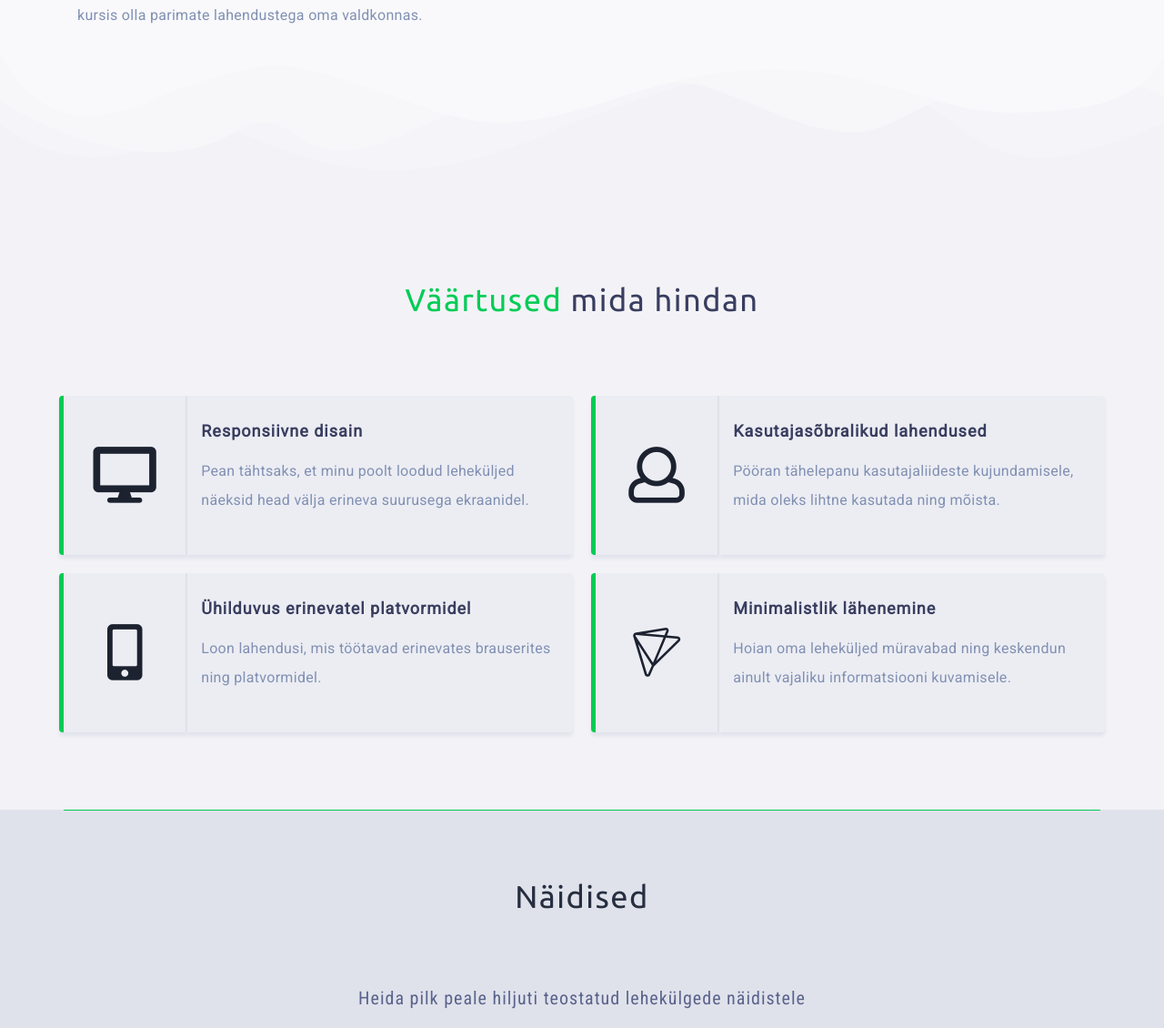
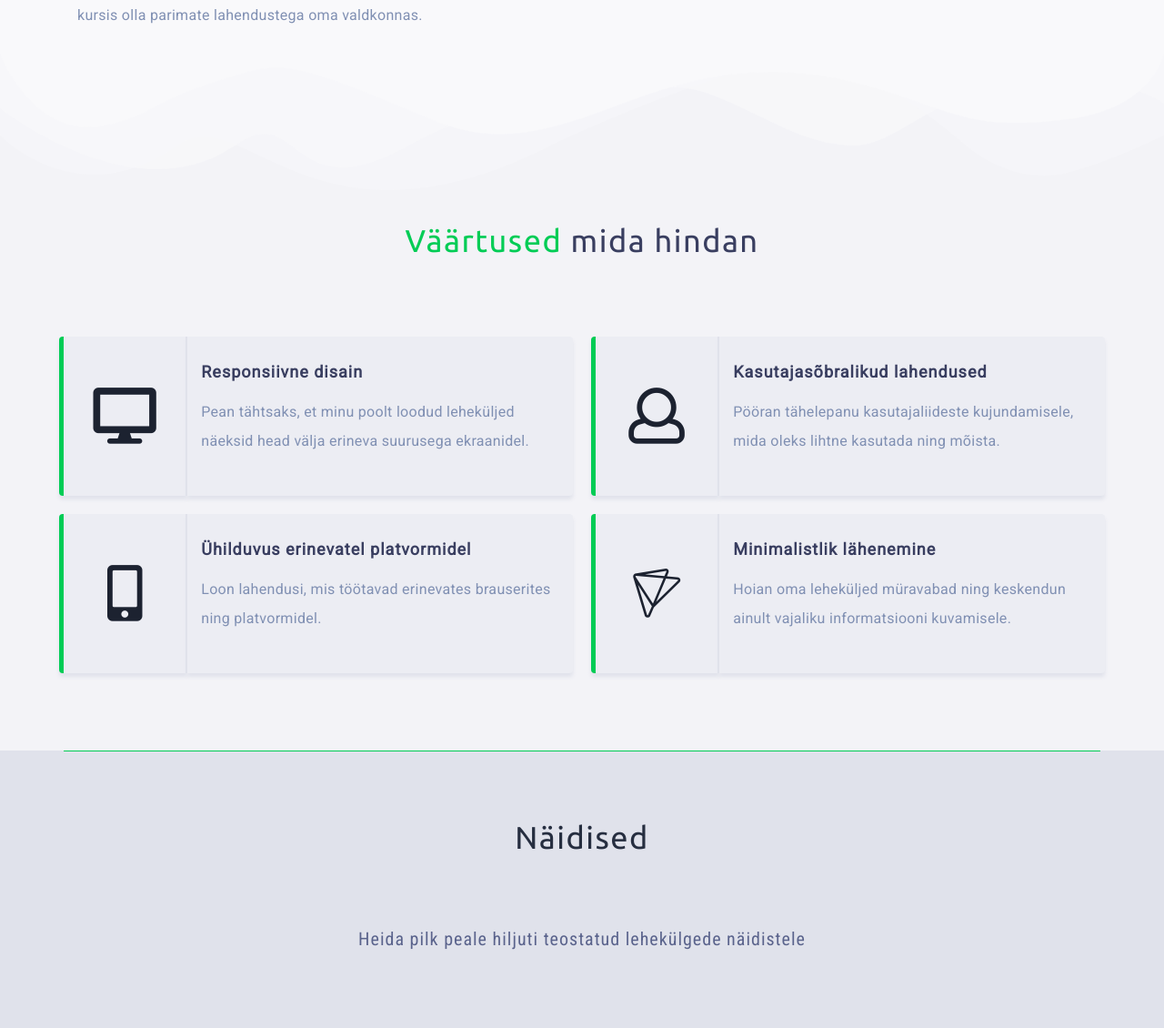
Before and after one commit to MKsamples/MKsamples.github.io, a PHP site: page /portfolio/index.html in a window 1280 px wide. Shown: the part 1217-2347 px from the top of the page at 91% size. Run offline with PHP 8.4, Linux system fonts and the light colour scheme; some libraries are stand-ins or nearby versions; some web fonts are replaced.

Commit message:
Update design_principles.css

```diff
--- a/portfolio/Css/design_principles.css
+++ b/portfolio/Css/design_principles.css
@@ -2,7 +2,7 @@
 #design_principles {
 	width: 100%;
 	height: auto;
-	padding: 250px 0px 75px 0px;
+	padding: 185px 0px 75px 0px;
 	position: relative;
 
 	background: #f3f3f7;
@@ -10,6 +10,7 @@
 
 #design_principles svg {
 	width: 100%;
+	height: 150px;
 	position: absolute;
 	top: 0px;
 	left: 0px;
```
